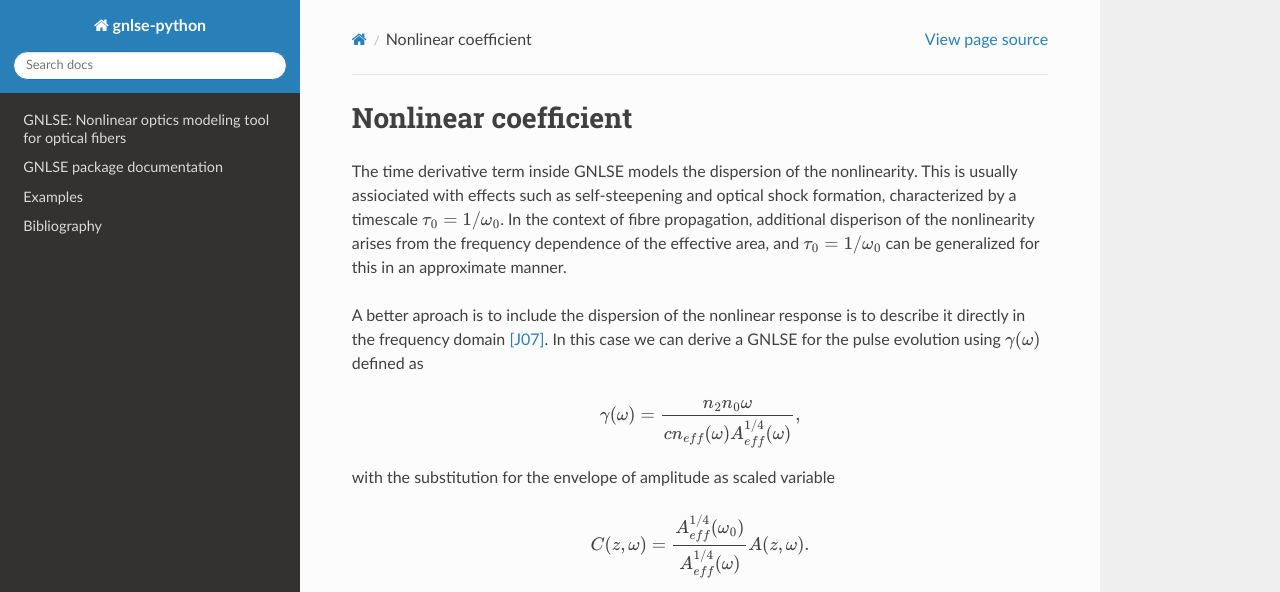
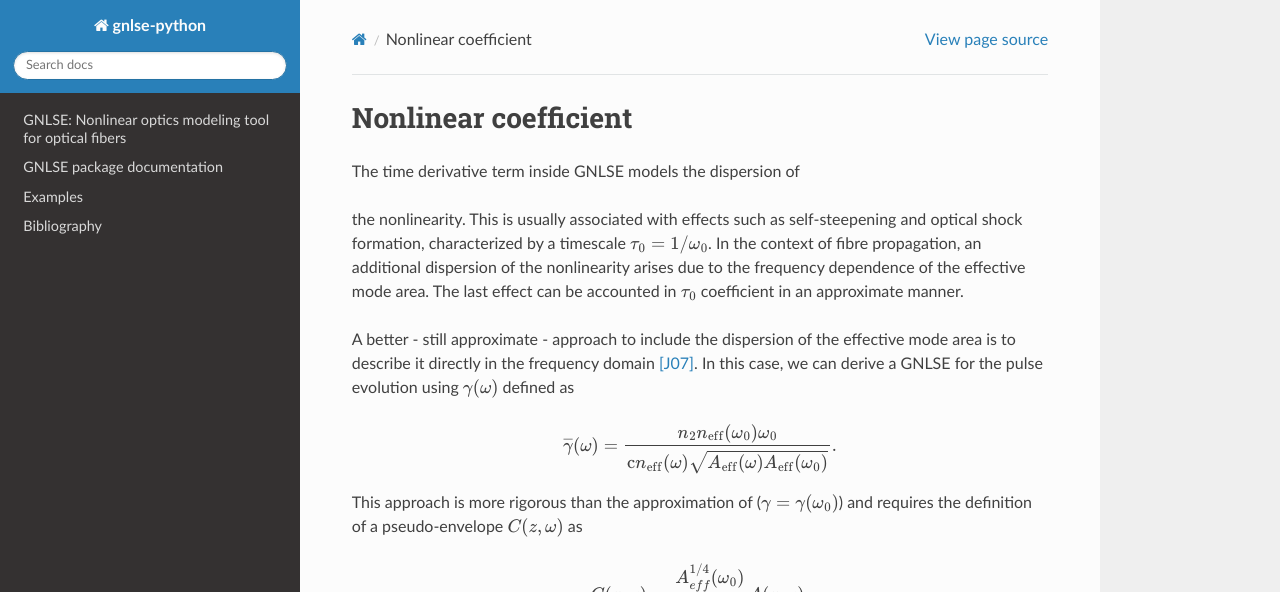
Before and after one commit to WUST-FOG/gnlse-python, a Sphinx documentation site: the page built from docs/nonlinearity.rst, in a window 1280 px wide, cut to the strip 0-592 px from the top of the page. Built offline with Sphinx 7.4.7 and the Read the Docs theme 2.0.0, drawn with Linux system fonts in a browser that asks for light colours.

Commit message:
add continious wave envelope and arxiv citation (#9)
* add continious wave envelope

* add nonlinearity page to documentation

* test commit

* add citation

```diff
--- a/docs/envelopes.rst
+++ b/docs/envelopes.rst
@@ -1,11 +1,11 @@
 :orphan:
 
-Impulse envelopes
+Pulse envelopes
 =================
 
 In physics, the envelope of an oscillating signal is a smooth curve
 outlining its extremes. The given envelope function is a function of time of
-input impulse. The below figure illustrates a modulated waves varying between
+input pulse. The below figure illustrates a modulated waves varying between
 an upper and a lower envelope of four types of optical signal.
 
 .. image:: _static/input_pulse.png
--- a/docs/nonlinearity.rst
+++ b/docs/nonlinearity.rst
@@ -4,24 +4,32 @@ Nonlinear coefficient
 =====================
 
 The time derivative term inside GNLSE models the dispersion of
-the nonlinearity. This is usually assiociated with effects such
+
+the nonlinearity. This is usually associated with effects such
 as self-steepening and optical shock formation, characterized by
 a timescale :math:`\tau_0 = 1/\omega_0`. In the context of fibre
-propagation, additional disperison of the nonlinearity arises
-from the frequency dependence of the effective area,
-and :math:`\tau_0 = 1/\omega_0` can be generalized for this in
-an approximate manner.
+propagation, an additional dispersion of the nonlinearity arises
+due to the frequency dependence of the effective mode area.
+The last effect can be accounted in :math:`\tau_0`
+coefficient in an approximate manner.
 
-A better aproach is to include the dispersion of the nonlinear response is to
+A better - still approximate - approach to include the dispersion
+of the effective mode area is to
 describe it directly in the frequency domain [J07]_.
-In this case we can derive a GNLSE for the pulse evolution using
+In this case, we can derive a GNLSE for the pulse evolution using
 :math:`\gamma(\omega)` defined as
 
 .. math::
 
-   \gamma(\omega) = \frac{n_2 n_0 \omega}{c n_{eff}( \omega ) A_{eff}^{1/4}(\omega )},
+   \overline{\gamma}(\omega) =
+   \frac{n_2n_{\mathrm{eff}}(\omega_0)\omega_0}
+   {\mathrm{c}n_\mathrm{eff}(\omega)\sqrt{A_{\mathrm{eff}}(\omega)A_{\mathrm{eff}}(\omega_0)}}.
 
-with the substitution for the envelope of amplitude as scaled variable
+
+This approach is more rigorous than the approximation
+of (:math:`\gamma = \gamma(\omega_0)`)
+and requires the definition of a pseudo-envelope :math:`C(z, \omega)` as
+
 
 .. math::
 
```
Also changed, not shown: README.md (+7 -9 lines), docs/gnlse_intro.rst (+15 -0 lines), 2 other files.
